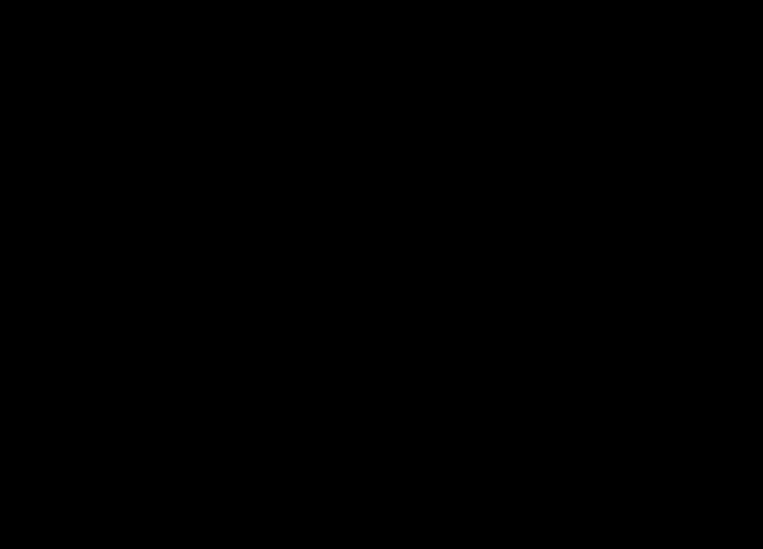
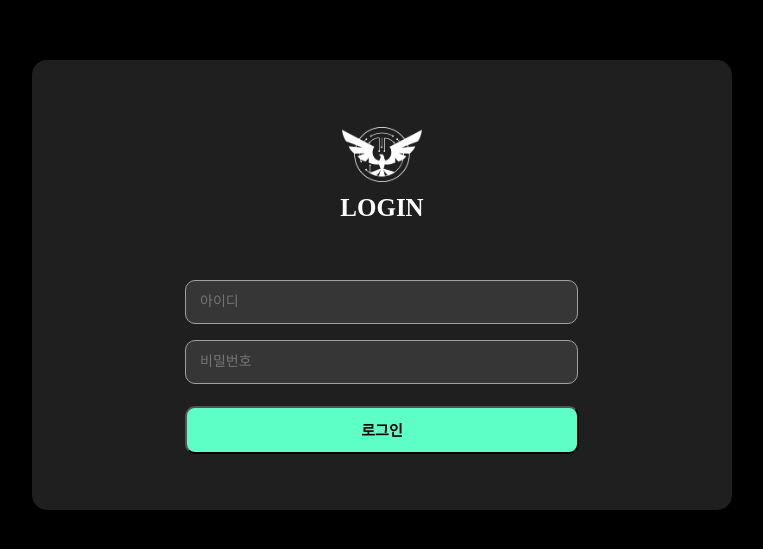
Before and after one commit to UOS-SHA/SHA-homepage, a React (Create React App) app in the folder frontend/: page /SHA-homepage/admin in a window 1280 px wide. Before the commit this address had no page. Shown: the part 115-664 px from the top of the page, without its empty margins (258-1021 px from the left). Built offline with nearby package versions, Linux system fonts and the light colour scheme.

Commit message:
admin login까지

```diff
--- a/frontend/package.json
+++ b/frontend/package.json
@@ -8,7 +8,7 @@
     "@testing-library/jest-dom": "^6.6.3",
     "@testing-library/react": "^16.3.0",
     "@testing-library/user-event": "^13.5.0",
-    "axios": "^1.10.0",
+    "axios": "^1.11.0",
     "gh-pages": "^6.3.0",
     "react": "^19.1.0",
     "react-dom": "^19.1.0",
--- a/frontend/src/App.js
+++ b/frontend/src/App.js
@@ -6,6 +6,7 @@
 import Recruit from './page/Recruit';
 import StudyDetail from './page/StudyDetail';
 import StudyCategory from './page/StudyCategory';
+import Admin from './page/Admin';
 
 
 function App(){
@@ -18,6 +19,7 @@
         <Route path="/recruit" element={<Recruit />} />
         <Route path="/study/:semesterId" element={<StudyDetail />} />
         <Route path="/study/:semesterId/:category" element={<StudyCategory />} />
+        <Route path="/admin" element={<Admin />} />
       </Routes>
     </Router>
   )
--- /dev/null
+++ b/frontend/src/page/Admin.css
@@ -0,0 +1,112 @@
+.login-container {
+    height: 100vh;
+    display: flex;
+    justify-content: center;
+    align-items: center;
+}
+
+.admin-box {
+    width: 700px;
+    height: 450px;
+    border-radius: 15px;
+    background: #1F1F1F;
+    position: relative;
+    display: flex;
+    flex-direction: column;
+    justify-content: center;
+    align-items: center;
+    gap: 60px;
+}
+
+.logo-login {
+    margin-top: 13px;
+    width: 90px;
+    height: 90px;
+    display: flex;
+    flex-direction: column;
+    justify-content: center;
+    align-items: center;
+    gap: 12px;
+}
+
+.admin-logo {
+    width: 85px;
+    height: auto;
+    display: flex;
+    flex-direction: column;
+    justify-content: center;
+    align-items: center;
+}
+
+.real-logo {
+    width: 80px;
+    height: auto;
+}
+
+.word-LOGIN {
+    color: #FFF;
+    text-align: center;
+    font-family: Pretendard;
+    font-size: 25px;
+    font-style: normal;
+    font-weight: 700;
+    line-height: normal;
+}
+
+.login-form {
+    display: flex;
+    flex-direction: column;
+    justify-content: center;
+    gap: 16px;
+}
+
+.id {
+    width: 375px;
+    height: 40px;
+    border-radius: 10px;
+    border: 1px solid #A1A1A1;
+    background: rgba(255, 255, 255, 0.10);
+    color: #8F8F8F;
+    font-family: Pretendard;
+    font-size: 14px;
+    font-style: normal;
+    font-weight: 550;
+    line-height: normal;
+    padding-left: 14px;
+}
+
+.pw {
+    width: 375px;
+    height: 40px;
+    border-radius: 10px;
+    border: 1px solid #A1A1A1;
+    background: rgba(255, 255, 255, 0.10);
+    color: #8F8F8F;
+    font-family: Pretendard;
+    font-size: 14px;
+    font-style: normal;
+    font-weight: 550;
+    line-height: normal;
+    padding-left: 14px;
+
+}
+
+.login {
+    margin-top: 6px;
+    width: 394px;
+    height: 48px;
+    border-radius: 10px;
+    background: #5DFFC6;
+    color: #060606;
+    text-align: center;
+    font-family: Pretendard;
+    font-size: 15px;
+    font-style: normal;
+    font-weight: 700;
+    line-height: normal;
+}
+
+.login:hover {
+    cursor: pointer;
+    transition: background 0.2s ease-in-out;
+}
--- /dev/null
+++ b/frontend/src/page/Admin.js
@@ -0,0 +1,84 @@
+import React, {useState} from 'react';
+import {Link} from 'react-router-dom';
+import {NavLink} from 'react-router-dom';
+import AccordionItem from './AccordionItem';
+import axios from 'axios';
+import './Admin.css';
+
+
+
+
+const Admin = () => {
+
+    const [id, setId]= useState('');
+    const [pw, setPw] = useState('');
+    const [error, setError]= useState('');
+
+
+    //todo: 로그인 성공 시 토큰 생성 및 저장 처리하기
+
+    const handleLogin = async () => {
+        if (!id || !pw) {
+            setError('아이디와 비밀번호 모두 입력해주세요 ㅋㅋ');
+            return;
+        }
+
+        //임시 로그인
+        const tempId= 'admin';
+        const tempPw= '1234';
+
+        if (id === tempId && pw === tempPw) {
+            alert('임시 로그인 성공~');
+            setError('');
+            return;
+        }
+
+        try {
+            const response = await axios.post('/api/login', {
+                id,
+                pw
+            });
+
+            if (response.data.success) {
+                alert('로그인 성공');
+                // 추후에 페이지 이동 넣기
+            } else {
+                setError(response.data.message || '아이디 또는 비밀번호가 틀렸습니다.');
+            }
+        } catch (err) {
+            console.error('로그인 요청 실패: ', err);
+            setError('서버와의 연결에 실패했습니다.');
+        }
+    };
+
+    const handleKeyDown = (e) => {
+        if (e.key === 'Enter') {
+            handleLogin();
+        }
+    };
+
+
+    return (
+    <div className="login-container">
+        <div className="admin-box">
+            <div className="logo-login">
+                <div className="admin-logo">
+                    <img className="real-logo" src={`${process.env.PUBLIC_URL}/sha-logo.png`} alt="logo"></img>
+                </div>
+                <div className="word-LOGIN">LOGIN</div>
+            </div>
+            <div className="login-form">
+                <input className="id" placeholder="아이디" type="text"
+                    value={id} onChange={(e) => setId(e.target.value)}
+                    onKeyDown={handleKeyDown} />
+                <input className="pw" placeholder="비밀번호" type="password"
+                    value={pw} onChange={(e) => setPw(e.target.value)}
+                    onKeyDown={handleKeyDown} />
+                <button className="login" onClick={handleLogin}>로그인</button>
+            </div>
+        </div>
+    </div>
+  );
+};
+
+export default Admin;
```
Also changed, not shown: 1 other file (tests, documents, lock files or other folders).
